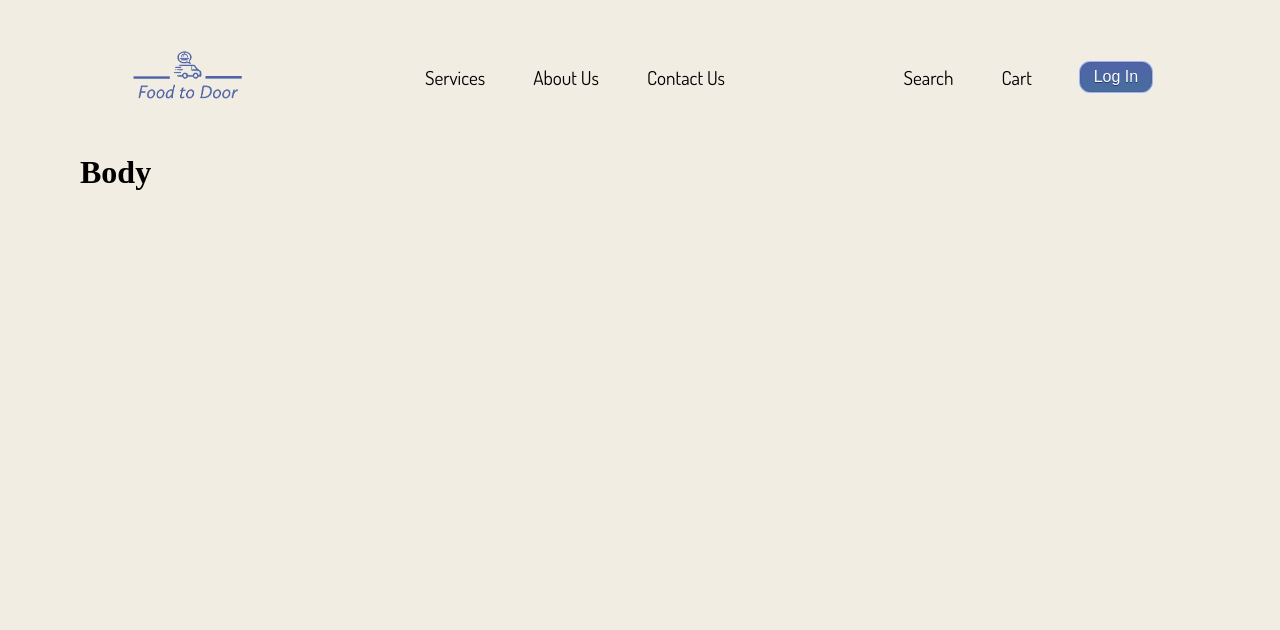
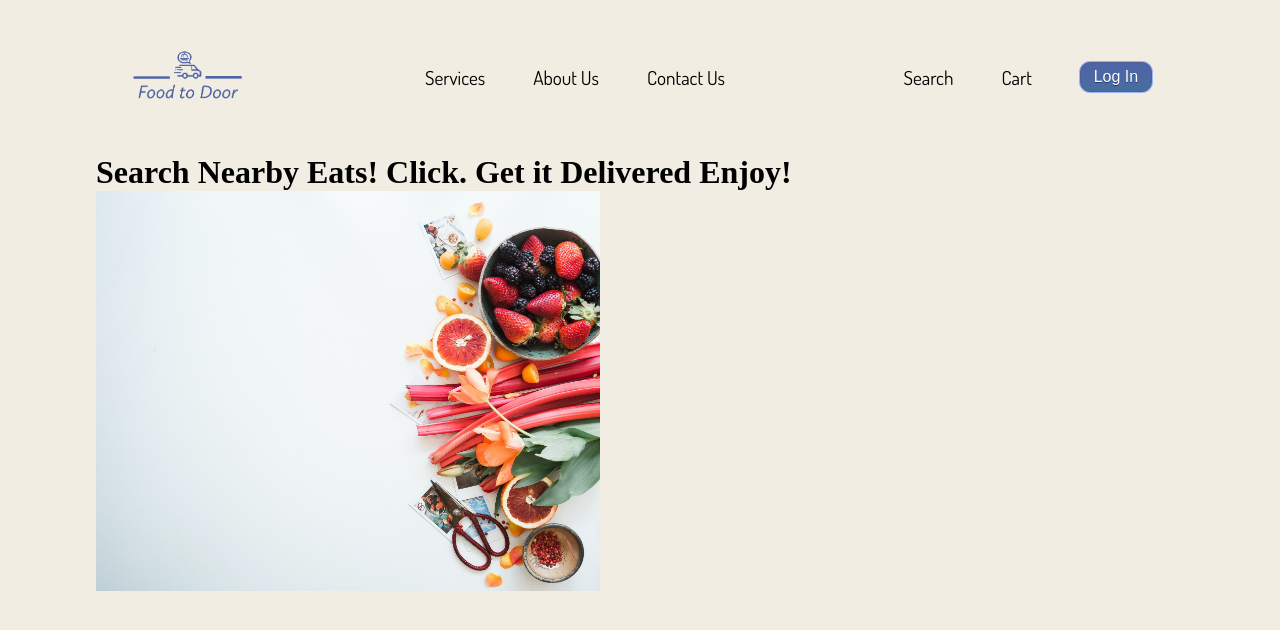
Before and after one commit to moisesg526/food-to-door, a React (Create React App) app: page / in a window 1280 px wide. Shown: the top 630 px of the page. Built offline with nearby package versions, Linux system fonts and the light colour scheme.

Commit message:
Added content to body component

```diff
--- a/src/components/body.js
+++ b/src/components/body.js
@@ -1,5 +1,12 @@
+import fruitsImg from "../images/fruits.jpg";
+
 function Body() {
-    return <h1>Body</h1>
+  return (
+    <div className="body">
+      <h1>Search Nearby Eats! Click. Get it Delivered Enjoy! </h1>
+      <img src={fruitsImg} alt="fruits img" height={400}/>
+    </div>
+  );
 }
 
 export default Body;
```
Also changed, not shown: src/images/fruits.jpg (added).
